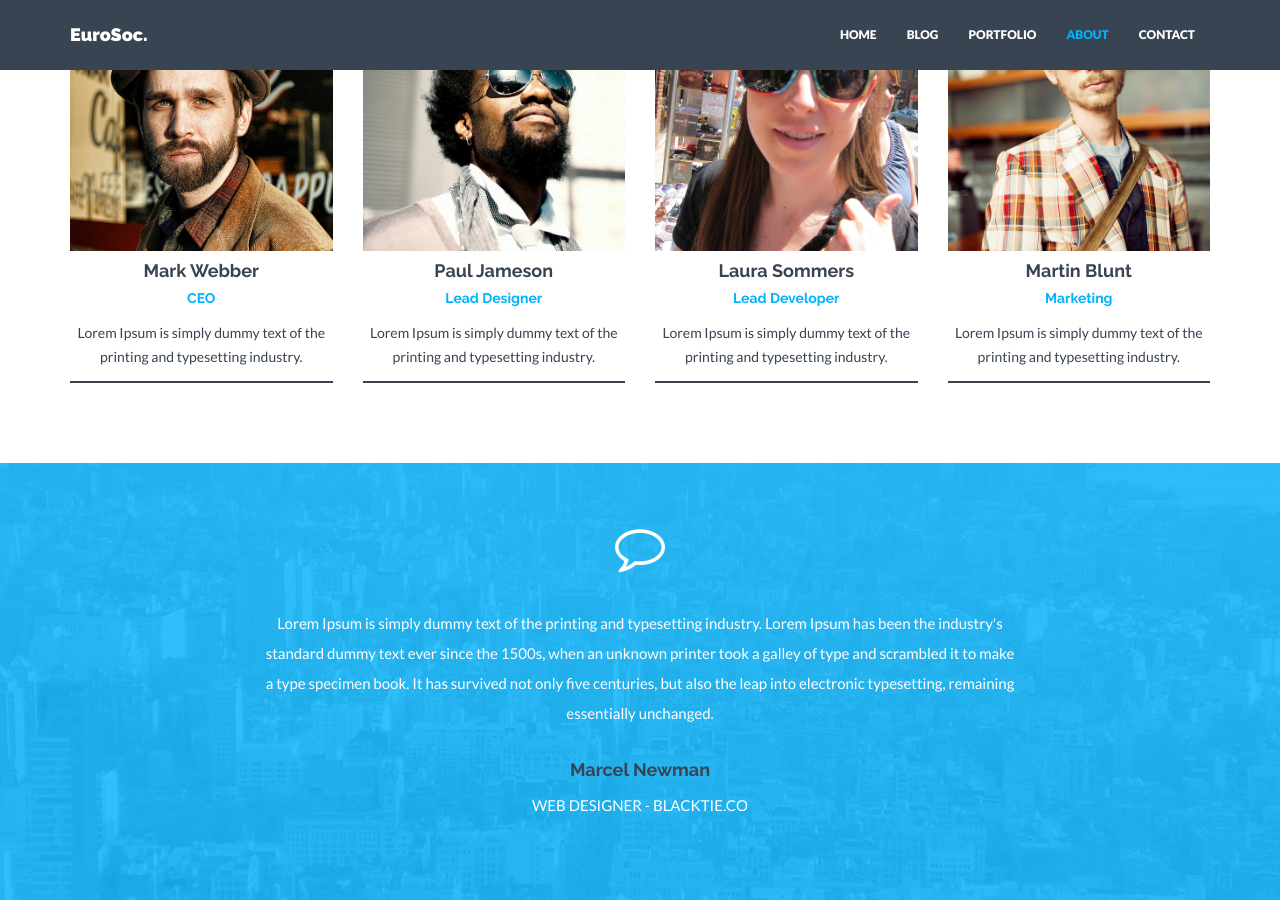
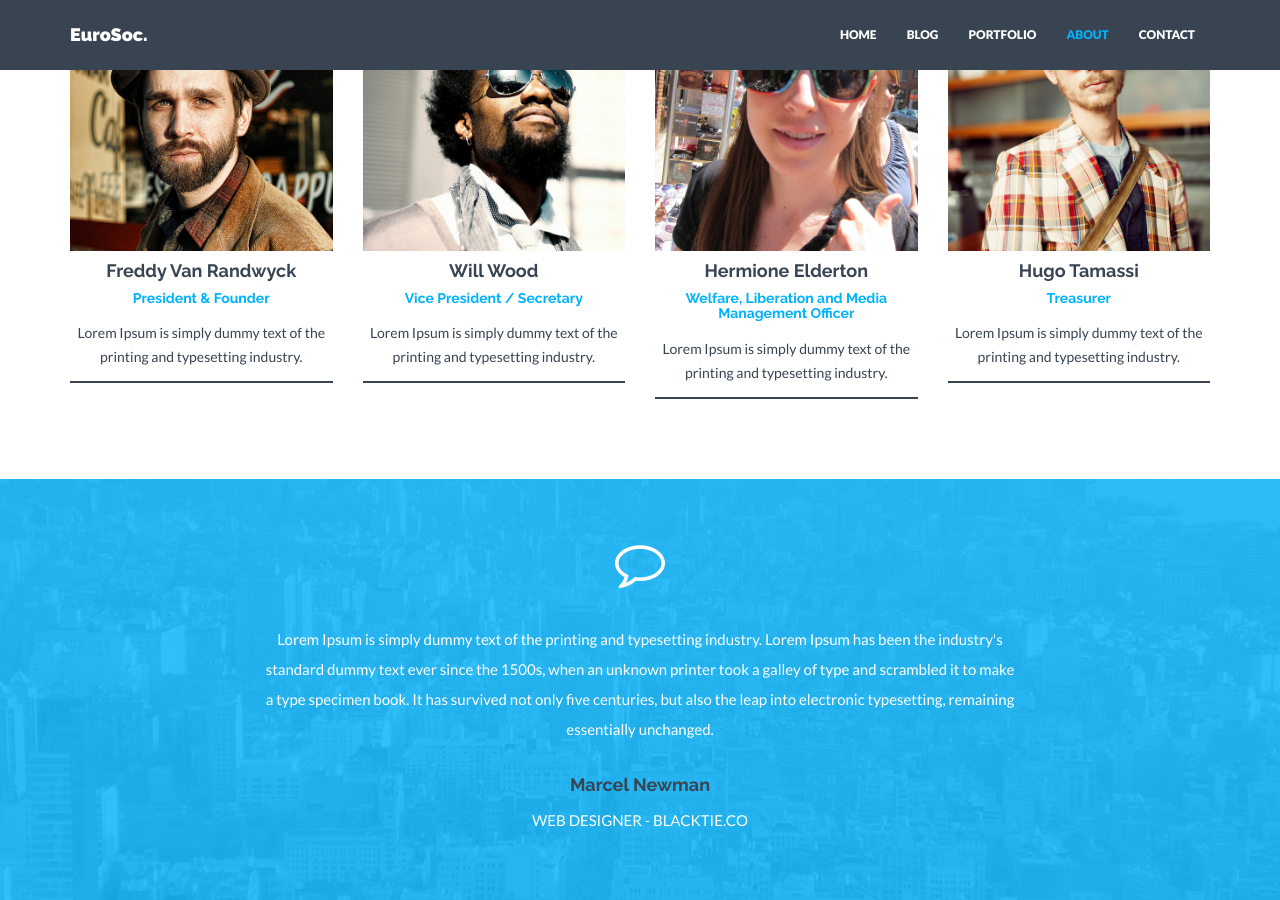
Before and after one commit to York-EuroSoc/York-EuroSoc.github.io, a Jekyll site: the page built from about.html, in a window 1280 px wide and 900 px high, scrolled down 862 px. Built offline with Jekyll 4.4.1, drawn with Linux system fonts in a browser that asks for light colours; nearby versions of some CDN libraries.

Commit message:
update about

```diff
--- a/_config.yml
+++ b/_config.yml
@@ -51,41 +51,41 @@ tel: +34 8493-4893
 
 # Members information. Shown on About page.
 members:
-  - name: Mark Webber
-    position: CEO
+  - name: Freddy Van Randwyck
+    position: President & Founder
     text: Lorem Ipsum is simply dummy text of the printing and typesetting industry.
     img: team01.jpg
     social:
       - title: envelope #use for email address
         url: mailto:name@domain.com
-      - title: twitter
+      - title: facebook
         url: http://twitter.com/handle
-  - name: Paul Jameson
-    position: Lead Designer
+  - name: Will Wood
+    position: Vice President / Secretary
     text: Lorem Ipsum is simply dummy text of the printing and typesetting industry.
     img: team02.jpg
     social:
       - title: envelope #use for email address
         url: mailto:name@domain.com
-      - title: twitter
+      - title: facebook
         url: http://twitter.com/handle
-  - name: Laura Sommers
-    position: Lead Developer
+  - name: Hermione Elderton
+    position: Welfare, Liberation and Media Management Officer
     text: Lorem Ipsum is simply dummy text of the printing and typesetting industry.
     img: team03.jpg
     social:
       - title: envelope #use for email address
-        url: mailto:name@domain.com
-      - title: twitter
+        url: mailto:he618@york.ac.uk
+      - title: facebook
         url: http://twitter.com/handle
-  - name: Martin Blunt
-    position: Marketing
+  - name: Hugo Tamassi
+    position: Treasurer
     text: Lorem Ipsum is simply dummy text of the printing and typesetting industry.
     img: team04.jpg
     social:
       - title: envelope #use for email address
-        url: mailto:name@domain.com
-      - title: twitter
+        url: mailto:ht851@york.ac.uk
+      - title: facebook
         url: http://twitter.com/handle
 
 # Clients information. Shown on Home and About pages.
```
